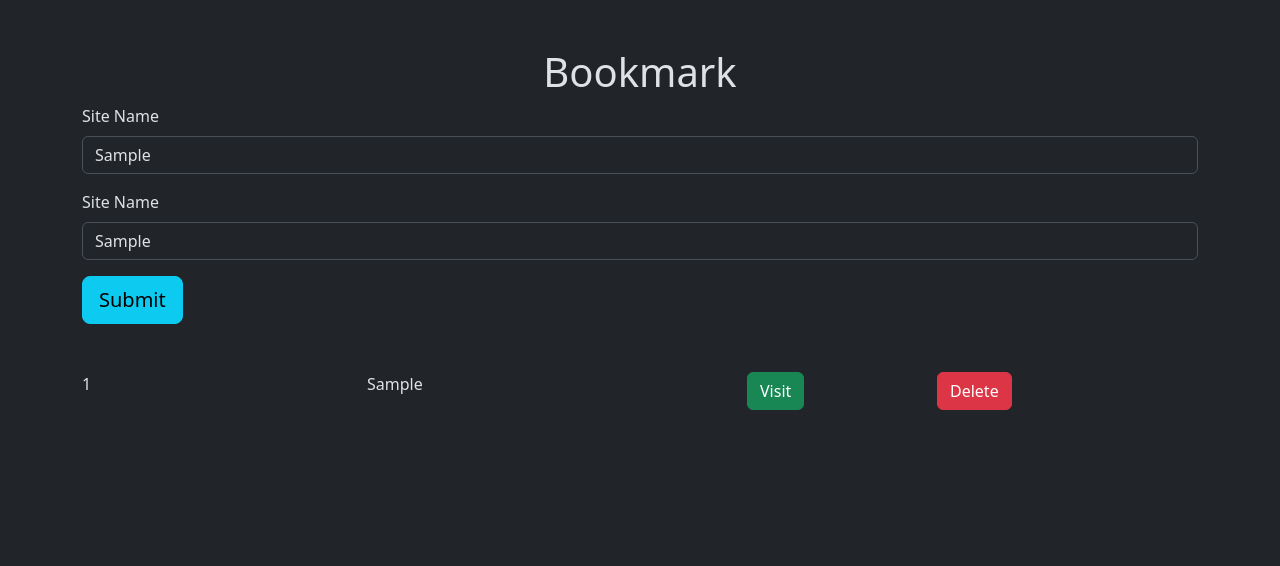
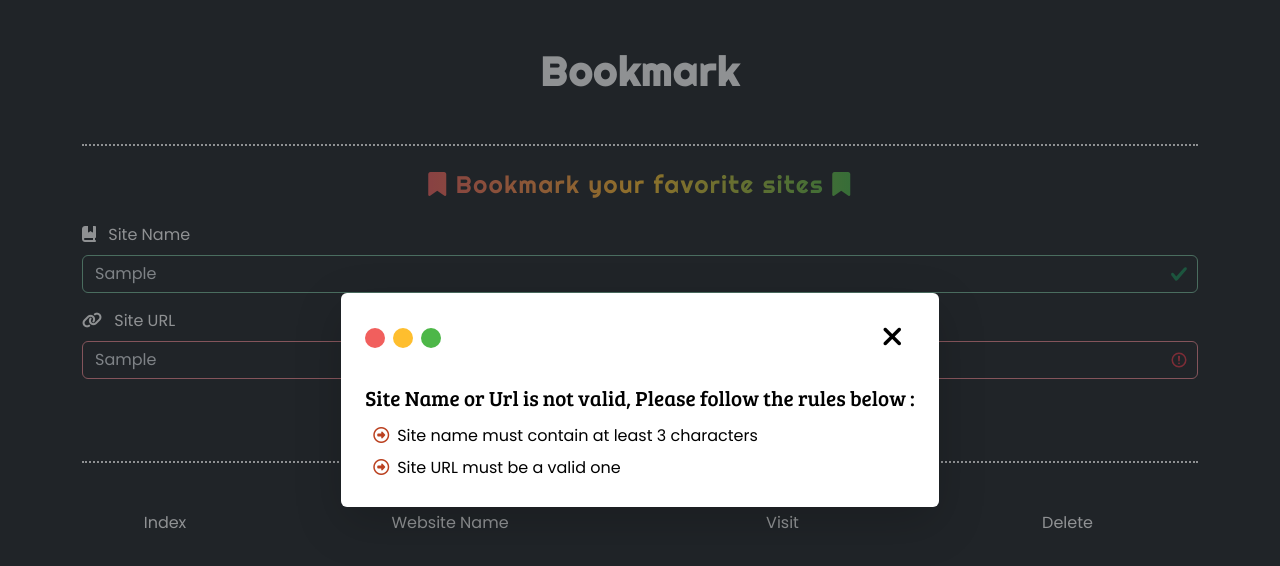
Before and after one commit to NayeraGad/bookmark, a plain HTML site: page index.html in a window 1280 px wide. Both pictures are taken after typing "Sample", "Sample" into the empty fields and a click on the button "Submit". Drawn offline with Linux system fonts and the light colour scheme.

Commit message:
sec commit

```diff
--- a/index.html
+++ b/index.html
@@ -5,33 +5,110 @@
     <meta name="viewport" content="width=device-width, initial-scale=1.0" />
     <title>Bookmark</title>
     <link rel="shortcut icon" href="bookmark.png" type="image/x-icon" />
+    <!-- Google Fonts -->
+    <link rel="preconnect" href="https://fonts.googleapis.com" />
+    <link rel="preconnect" href="https://fonts.gstatic.com" crossorigin />
+    <link
+      href="https://fonts.googleapis.com/css2?family=Bree+Serif&family=Poppins:ital,wght@0,100;0,200;0,300;0,400;0,500;0,600;0,700;0,800;0,900;1,100;1,200;1,300;1,400;1,500;1,600;1,700;1,800;1,900&family=Righteous&display=swap"
+      rel="stylesheet"
+    />
     <!-- Bootstrap -->
     <link rel="stylesheet" href="styles/bootstrap.min.css" />
+    <!-- Main Style -->
+    <link rel="stylesheet" href="styles/main.css" />
   </head>
 
   <body data-bs-theme="dark">
     <div class="container">
-      <h1 class="mt-5 text-center">Bookmark</h1>
+      <header class="my-5 text-center">
+        <h1 class="fw-bold header-fontFamily">Bookmark</h1>
+      </header>
 
-      <div class="form">
+      <!-- Inputs -->
+      <div class="form py-4">
+        <h2 class="form-header mb-4 mx-auto header-fontFamily">
+          <i class="fa-solid fa-bookmark"></i>
+          Bookmark your favorite sites
+          <i class="fa-solid fa-bookmark"></i>
+        </h2>
+
         <div class="mb-3">
-          <label for="siteName" class="form-label">Site Name</label>
+          <label for="siteName" class="form-label">
+            <i class="fa-solid fa-book-bookmark pe-2"></i>
+            Site Name</label
+          >
           <input type="text" class="form-control" id="siteName" />
         </div>
 
         <div class="mb-3">
-          <label for="siteURL" class="form-label">Site Name</label>
+          <label for="siteURL" class="form-label">
+            <i class="fa-solid fa-link pe-2"></i>
+            Site URL</label
+          >
           <input type="text" class="form-control" id="siteURL" />
         </div>
 
-        <button class="submitBtn btn btn-info btn-lg">Submit</button>
+        <button class="submitBtn btn yellow-bg d-block mx-auto mt-4 px-5 py-1">
+          Submit
+        </button>
       </div>
 
+      <!-- Display Bookmarks -->
       <div class="displayBox my-5">
-        <div class="row g-4"></div>
+        <div class="row mb-4 text-center">
+          <div class="col-2">
+            <span>Index</span>
+          </div>
+          <div class="col-4"><span>Website Name</span></div>
+          <div class="col-3">Visit</div>
+          <div class="col-3">Delete</div>
+        </div>
+
+        <div class="displayContent row g-4 text-center"></div>
+      </div>
+
+      <!-- Alert -->
+      <div
+        class="alertBox bg-dark px-2 bg-opacity-50 position-fixed start-0 top-0 end-0 bottom-0 d-none justify-content-center align-items-center"
+      >
+        <div class="alertContent bg-white p-4 rounded-2 shadow-lg text-black">
+          <header
+            class="box-header w-100 d-flex justify-content-between align-items-center mb-4"
+          >
+            <div class="circles d-flex">
+              <span class="circle tomato-bg rounded-circle me-2"></span>
+              <span class="circle yellow-bg rounded-circle me-2"></span>
+              <span class="circle green-bg rounded-circle me-2"></span>
+            </div>
+            <button class="closeBtn btn border-0">
+              <i class="fa-solid fa-xmark close fs-3"></i>
+            </button>
+          </header>
+
+          <p class="alert-info mb-2">
+            Site Name or Url is not valid, Please follow the rules below :
+          </p>
+
+          <ul class="rules list-unstyled m-0">
+            <li>
+              <i class="rules-icon fa-regular fa-circle-right p-2"></i>Site name
+              must contain at least 3 characters
+            </li>
+            <li>
+              <i class="rules-icon fa-regular fa-circle-right p-2"></i>Site URL
+              must be a valid one
+            </li>
+          </ul>
+        </div>
       </div>
     </div>
 
+    <!-- Font Awesome -->
+    <script
+      src="https://kit.fontawesome.com/d20a3d392e.js"
+      crossorigin="anonymous"
+    ></script>
+    <!-- Main JS -->
     <script src="index.js"></script>
   </body>
 </html>
--- a/index.js
+++ b/index.js
@@ -1,15 +1,29 @@
 var siteName = document.getElementById("siteName");
 var siteURL = document.getElementById("siteURL");
 var submitBtn = document.querySelector(".submitBtn");
-var displayBox = document.querySelector(".displayBox .row");
+var displayBox = document.querySelector(".displayBox .displayContent");
+var alertBox = document.querySelector(".alertBox");
+var alertContent = document.querySelector(".alertContent");
+var closeBtn = document.querySelector(".closeBtn");
 
 var bookmarks = [];
 
-function addBookmark() {
-  if (siteName.value === "" || siteURL.value === "") {
-    return;
+var nameRegex = /^\w{3,}(\s+\w+)*$/;
+var urlRegex =
+  /^(https:\/\/www\.|http:\/\/www\.|https:\/\/|http:\/\/)?[a-zA-Z]{2,}(\.[a-zA-Z]{2,})(\.[a-zA-Z]{2,})?\/[a-zA-Z0-9]{2,}|((https:\/\/www\.|http:\/\/www\.|https:\/\/|http:\/\/)?[a-zA-Z]{2,}(\.[a-zA-Z]{2,})(\.[a-zA-Z]{2,})?)|(https:\/\/www\.|http:\/\/www\.|https:\/\/|http:\/\/)?[a-zA-Z0-9]{2,}\.[a-zA-Z0-9]{2,}\.[a-zA-Z0-9]{2,}(\.[a-zA-Z0-9]{2,})?$/;
+
+if (localStorage.getItem("bookmarks") !== null) {
+  bookmarks = JSON.parse(localStorage.getItem("bookmarks"));
+  displayContent();
+} else {
+  bookmarks = [];
 }
 
+function addBookmark() {
+  if (
+    siteName.classList.contains("is-valid") &&
+    siteURL.classList.contains("is-valid")
+  ) {
     var bookmarkInfo = {
       name: siteName.value,
       url: siteURL.value,
@@ -17,28 +31,105 @@ function addBookmark() {
 
     bookmarks.push(bookmarkInfo);
     displayContent();
+    clearInput();
+
+    localStorage.setItem("bookmarks", JSON.stringify(bookmarks));
+
+    siteName.classList.remove("is-valid");
+    siteURL.classList.remove("is-valid");
+  } else {
+    alertBox.classList.replace("d-none", "d-flex");
+  }
 }
 
 function displayContent() {
   var bookmarkRow = "";
   for (var i = 0; i < bookmarks.length; i++) {
+    var userURL = bookmarks[i].url;
+    var validURL, fixedURL;
+
+    if (userURL.startsWith("https://") || userURL.startsWith("http://")) {
+      validURL = userURL;
+      fixedURL = userURL.replace(/^https?:\/\//, "");
+    } else {
+      fixedURL = userURL;
+      validURL = `https://${userURL}`;
+    }
     bookmarkRow += `
-          <div class="col-3">
+            <div class="col-2 px-4">
               <span>${i + 1}</span>
             </div>
-          <div class="col-4">
+
+            <div class="col-4 text-capitalize">
               <span>${bookmarks[i].name}</span>
             </div>
-          <div class="col-2">
-            <a href="${
-              bookmarks[i].url
-            }" target="_blank" class="btn btn-success">Visit</a>
+
+            <div class="col-3 d-flex justify-content-center">
+              <a href="${validURL}" target="_blank"'
+              class="btn green-bg">
+              <i class="fa-solid fa-eye"></i>
+              <span class="btnText">Visit</span></a>
             </div>
-          <div class="col-2">
-            <button class="btn btn-danger">Delete</button>
+
+            <div class="col-3 d-flex justify-content-center">
+              <button onclick='deleteBookmark(${i})' class="deleteBtn btn tomato-bg"><i class="fa-solid fa-trash-can"></i>
+              <span class="btnText">Delete</span></button>
             </div>`;
   }
   displayBox.innerHTML = bookmarkRow;
 }
 
+function clearInput() {
+  siteName.value = "";
+  siteURL.value = "";
+}
+
+function deleteBookmark(index) {
+  bookmarks.splice(index, 1);
+  displayContent();
+  localStorage.setItem("bookmarks", JSON.stringify(bookmarks));
+}
+
+function validate(regex, input) {
+  var isValid = regex.test(input.value);
+
+  if (input.value === "") {
+    input.classList.remove("is-valid", "is-invalid");
+  } else {
+    if (isValid) {
+      input.classList.add("is-valid");
+      input.classList.remove("is-invalid");
+    } else {
+      input.classList.add("is-invalid");
+      input.classList.remove("is-valid");
+    }
+  }
+}
+
 submitBtn.addEventListener("click", addBookmark);
+
+siteName.addEventListener("input", function () {
+  validate(nameRegex, siteName);
+});
+
+siteURL.addEventListener("input", function () {
+  validate(urlRegex, siteURL);
+});
+
+closeBtn.addEventListener("click", function () {
+  alertBox.classList.replace("d-flex", "d-none");
+});
+
+alertContent.addEventListener("click", function (e) {
+  e.stopPropagation();
+});
+
+alertBox.addEventListener("click", function () {
+  alertBox.classList.replace("d-flex", "d-none");
+});
+
+document.addEventListener("keydown", function (e) {
+  if (e.key == "Escape") {
+    alertBox.classList.replace("d-flex", "d-none");
+  }
+});
--- a/styles/main.css
+++ b/styles/main.css
@@ -0,0 +1,99 @@
+:root {
+    --tomato-clr: #f15f5d;
+    --yellow-clr: #febe2e;
+    --green-clr: #4db748;
+}
+
+::selection {
+    background-color: #fec260;
+    color: #352e28;
+}
+
+/* Global */
+body {
+    font-family: "Poppins", sans-serif;
+    color: #fff;
+}
+
+.btn {
+    color: inherit;
+}
+
+.btn:hover,
+.btn:focus {
+    box-shadow: 0 0 0 2px var(--bg);
+}
+
+/* Utilities */
+.header-fontFamily {
+    font-family: "Righteous", sans-serif;
+    letter-spacing: 1.5px;
+}
+
+.tomato-bg {
+    --bg: var(--tomato-clr);
+    background-color: var(--bg);
+}
+
+.yellow-bg {
+    --bg: var(--yellow-clr);
+    background-color: var(--bg);
+    color: #000000;
+    font-weight: 600;
+}
+
+.green-bg {
+    --bg: var(--green-clr);
+    background-color: var(--bg);
+}
+
+/* Form */
+.form {
+    border-color: #fff;
+    border-width: 2px 0;
+    border-style: dotted;
+}
+
+.form-header {
+    width: fit-content;
+    background-image: linear-gradient(to right,
+            var(--tomato-clr), var(--yellow-clr), var(--green-clr));
+    font-size: 18px;
+    -webkit-text-fill-color: transparent;
+    -webkit-background-clip: text;
+}
+
+.form-control:focus {
+    border-color: var(--yellow-clr);
+    box-shadow: 0 0 2px 0.2rem var(--yellow-clr);
+}
+
+.btnText {
+    display: none;
+}
+
+@media (min-width: 576px) {
+    .form-header {
+        font-size: 24px;
+    }
+
+    .btnText {
+        display: inline-block;
+    }
+}
+
+/* Alert */
+.alert-info {
+    font-size: 21px;
+    font-family: "Bree Serif", serif;
+    line-height: 1.3;
+}
+
+.circle {
+    width: 20px;
+    height: 20px;
+}
+
+.rules-icon {
+    color: #bb4120;
+}
```
Lines whose indentation alone changed are shown as unchanged.
